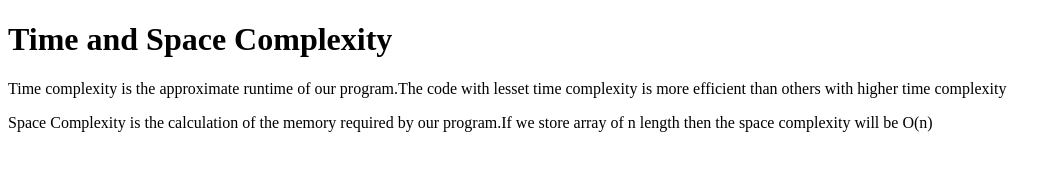
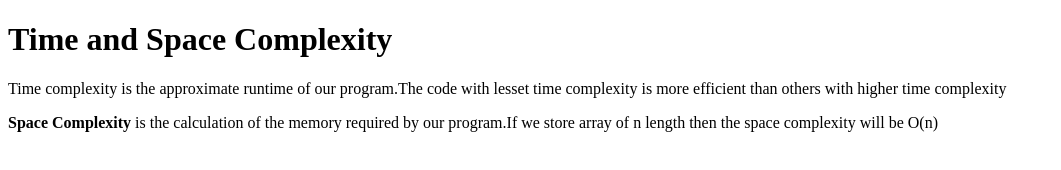
Before and after one commit to acciojob/time-and-space-complexity-Rajeshkumar-7, a website: page main.html in a window 1280 px wide. Shown: the whole page, without its empty margins (0-1061 px from the left). Drawn offline with Linux system fonts and the light colour scheme.

Commit message:
created a submission

```diff
--- a/main.html
+++ b/main.html
@@ -14,7 +14,7 @@
 	<P>Time complexity is the approximate runtime of our program.The code with
 	lesset time complexity is more efficient than others with higher time complexity</P>
 
-	<p>Space Complexity is the calculation of the memory required by our program.If we store array of n length then the space complexity will be O(n)</p>
+	<p><b>Space Complexity</b> is the calculation of the memory required by our program.If we store array of n length then the space complexity will be O(n)</p>
 
     <script type="text/javascript" src="./script.js">
 </script>
```
